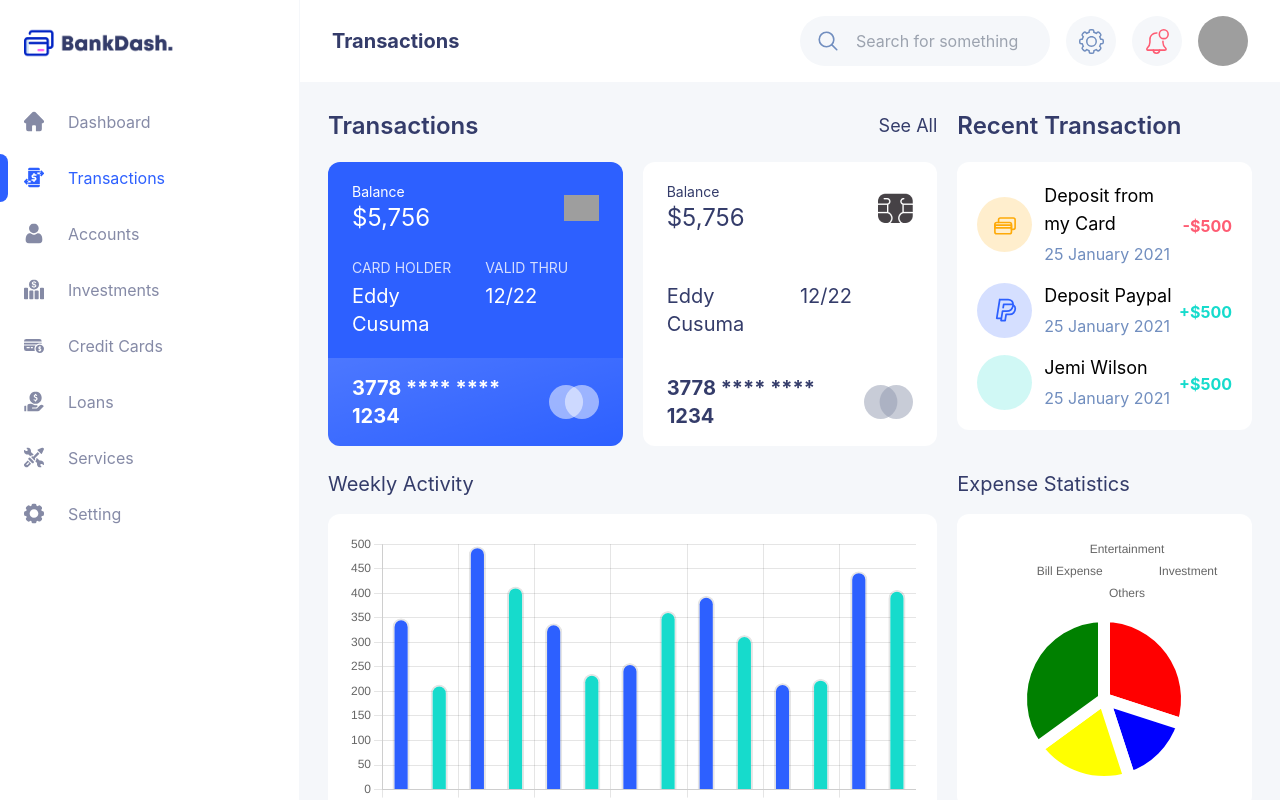
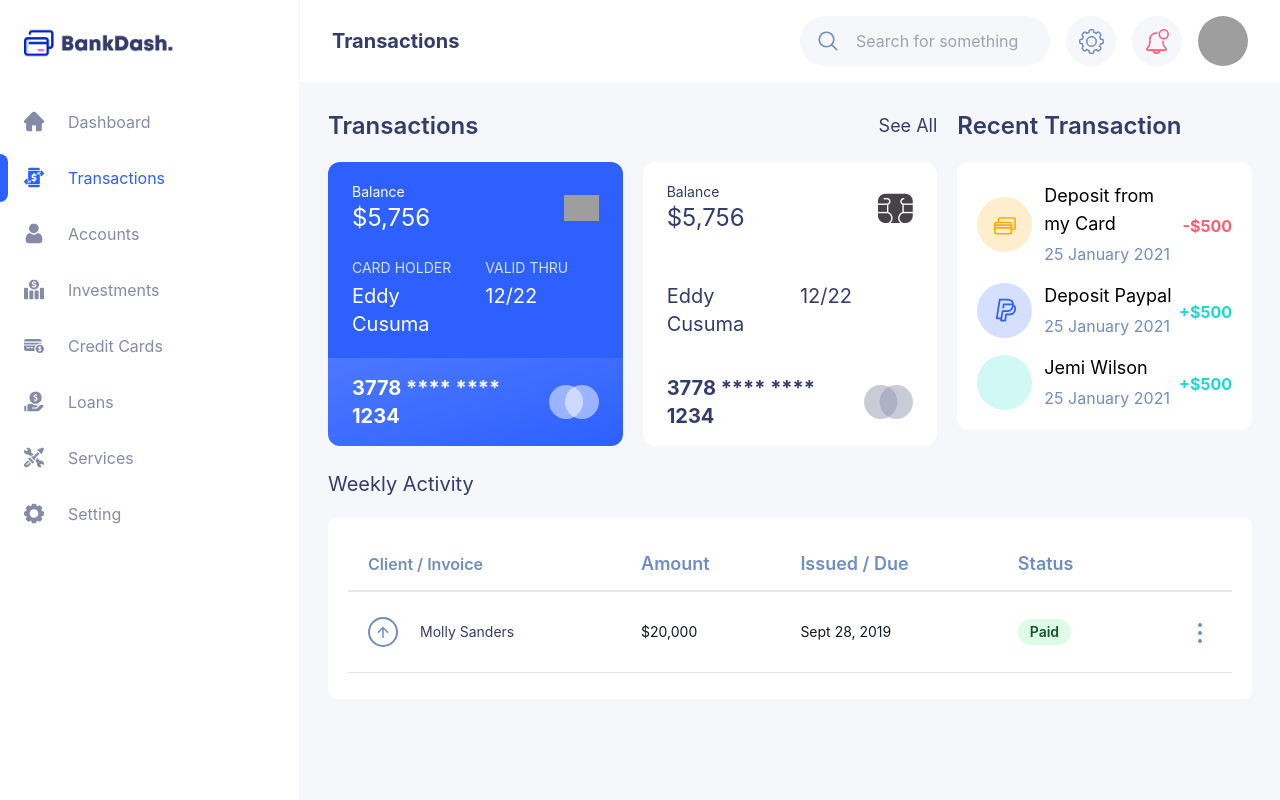
Before and after one commit to nafasebra/bankdash, a React (Vite) app: page /transactions in a window 1280 px wide. Shown: the top 800 px of the page. Built offline with nearby package versions, Linux system fonts and the light colour scheme; grey boxes are pictures that could not be loaded; some icons are missing.

Commit message:
feat: made table component

```diff
--- /dev/null
+++ b/src/assets/icons/ArrowDown.tsx
@@ -0,0 +1,21 @@
+import React from "react";
+
+function Icon() {
+  return (
+    <svg
+      xmlns="http://www.w3.org/2000/svg"
+      width="30"
+      height="30"
+      fill="none"
+      viewBox="0 0 30 30"
+    >
+      <circle cx="15" cy="15" r="14" stroke="currentColor" strokeWidth="2"></circle>
+      <path
+        fill="currentColor"
+        d="M14.47 21.53a.75.75 0 001.06 0l4.773-4.773a.75.75 0 00-1.06-1.06L15 19.939l-4.243-4.242a.75.75 0 00-1.06 1.06l4.773 4.773zm-.22-11.03V21h1.5V10.5h-1.5z"
+      ></path>
+    </svg>
+  );
+}
+
+export default Icon;
--- /dev/null
+++ b/src/assets/icons/ArrowUp.tsx
@@ -0,0 +1,21 @@
+import React from "react";
+
+function Icon() {
+  return (
+    <svg
+      xmlns="http://www.w3.org/2000/svg"
+      width="30"
+      height="30"
+      fill="none"
+      viewBox="0 0 30 30"
+    >
+      <circle cx="15" cy="15" r="14" stroke="currentColor" strokeWidth="2"></circle>
+      <path
+        fill="currentColor"
+        d="M15.53 9.97a.75.75 0 00-1.06 0l-4.773 4.773a.75.75 0 001.06 1.06L15 11.561l4.243 4.242a.75.75 0 001.06-1.06L15.53 9.97zM15.75 21V10.5h-1.5V21h1.5z"
+      ></path>
+    </svg>
+  );
+}
+
+export default Icon;
--- a/src/assets/icons/index.ts
+++ b/src/assets/icons/index.ts
@@ -12,3 +12,5 @@ export { default as SettingOIcon } from "./SettingOutline";
 export { default as PaypalIcon } from "./Paypal";
 export { default as CoinIcon } from "./Coin";
 export { default as CardIcon } from "./Card";
+export { default as ArrowUpIcon } from "./ArrowUp";
+export { default as ArrowDownIcon } from "./ArrowDown";
--- /dev/null
+++ b/src/components/ui/table/Table.tsx
@@ -0,0 +1,91 @@
+import { ArrowUpIcon, ArrowDownIcon } from "@/assets/icons"
+
+function Table() {
+  return (
+    <div className='p-5 bg-white overflow-hidden rounded-lg'>
+      <div className="overflow-x-auto">
+        <div className="inline-block min-w-full overflow-hidden" >
+          <table className="min-w-full leading-normal">
+            <thead>
+              <tr>
+                <th
+                  className="px-5 py-3 border-b-2 border-gray-200 text-left  font-semibold text-dark-blue"
+                >
+                  Client / Invoice
+                </th>
+                <th
+                  className="px-5 py-3 border-b-2 border-gray-200 text-left  font-semibold text-dark-blue text-lg"
+                >
+                  Amount
+                </th>
+                <th
+                  className="px-5 py-3 border-b-2 border-gray-200 text-left  font-semibold text-dark-blue text-lg"
+                >
+                  Issued / Due
+                </th>
+                <th
+                  className="px-5 py-3 border-b-2 border-gray-200 text-left  font-semibold text-dark-blue text-lg"
+                >
+                  Status
+                </th>
+                <th
+                  className="px-5 py-3 border-b-2 border-gray-200"
+                ></th>
+              </tr>
+            </thead>
+            <tbody>
+              <tr>
+                <td className="px-5 py-5 border-b border-gray-200 bg-white text-sm">
+                  <div className="flex items-center gap-3">
+                    <div className="flex items-center flex-shrink-0 text-dark-blue w-10 h-10">
+                      <ArrowUpIcon />
+                    </div>
+                    <p className="text-primary-200">
+                      Molly Sanders
+                    </p>
+                  </div>
+                </td>
+                <td className="px-5 py-5 border-b border-gray-200 bg-white text-sm">
+                  <p className="text-gray-900 whitespace-no-wrap">$20,000</p>
+                </td>
+                <td className="px-5 py-5 border-b border-gray-200 bg-white text-sm">
+                  <p className="text-gray-900 whitespace-no-wrap">Sept 28, 2019</p>
+                </td>
+                <td className="px-5 py-5 border-b border-gray-200 bg-white text-sm">
+                  <span
+                    className="relative inline-block px-3 py-1 font-semibold text-green-900 leading-tight"
+                  >
+                    <span
+                      aria-hidden
+                      className="absolute inset-0 bg-green-200 opacity-50 rounded-full"
+                    ></span>
+                    <span className="relative">Paid</span>
+                  </span>
+                </td>
+                <td
+                  className="px-5 py-5 border-b border-gray-200 bg-white text-sm text-right"
+                >
+                  <button
+                    type="button"
+                    className="inline-block text-dark-blue text-lg hover:text-gray-700"
+                  >
+                    <svg
+                      className="inline-block h-6 w-6 fill-current"
+                      viewBox="0 0 24 24"
+                    >
+                      <path
+                        d="M12 6a2 2 0 110-4 2 2 0 010 4zm0 8a2 2 0 110-4 2 2 0 010 4zm-2 6a2 2 0 104 0 2 2 0 00-4 0z"
+                      />
+                    </svg>
+                  </button>
+                </td>
+              </tr>
+            </tbody>
+          </table>
+        </div>
+      </div>
+    </div>
+  )
+}
+
+export default Table
--- a/src/pages/transactions.tsx
+++ b/src/pages/transactions.tsx
@@ -1,10 +1,8 @@
 import { linkEnum } from '@/enums/link'
-import Body from '../components/layout/Body'
+import Body from '@/components/layout/Body'
 import { CardIcon, CoinIcon, PaypalIcon } from '@/assets/icons'
 import CreditCard from '@/components/ui/card/CreditCard'
-import LineChart from '@/components/ui/chart/LineChart'
-import PieChart from '@/components/ui/chart/PieChart'
-import BarChart from '@/components/ui/chart/BarChart'
+import Table from '@/components/ui/table/Table'
 
 function Transactions() {
   return (
@@ -60,33 +58,9 @@ function Transactions() {
           </ul>
         </div>
       </div>
-      <div className='grid grid-cols-1 lg:grid-cols-3 gap-5'>
-        <div className='col-span-1 lg:col-span-2 space-y-4'>
-          <p className='text-primary-200 text-xl'>Weekly Activity</p>
-          <div className='bg-white rounded-xl overflow-hidden p-5'>
-            <BarChart />
-          </div>
-        </div>
-        <div className='space-y-4'>
-          <p className='text-primary-200 text-xl'>Expense Statistics</p>
-          <div className='bg-white rounded-xl overflow-hidden p-5'>
-            <PieChart />
-          </div>
-        </div>
-      </div>
-      <div className="flex gap-5">
-        <div className='w-[35%] basis-[35%] space-y-4'>
-          <p className='text-primary-200 text-xl'>Quick Transfer</p>
-          <div className='bg-white rounded-xl overflow-hidden p-5'>
-            {/* add slider */}
-          </div>
-        </div>
-        <div className='w-[65%] basis-[65%] space-y-4'>
-          <p className='text-primary-200 text-xl'>Balance History</p>
-          <div className='bg-white rounded-xl overflow-hidden p-5'>
-            <LineChart />
-          </div>
-        </div>
+      <div className='flex flex-col gap-5'>
+        <p className='text-primary-200 text-xl'>Weekly Activity</p>
+        <Table />
       </div>
     </Body>
   )
```
